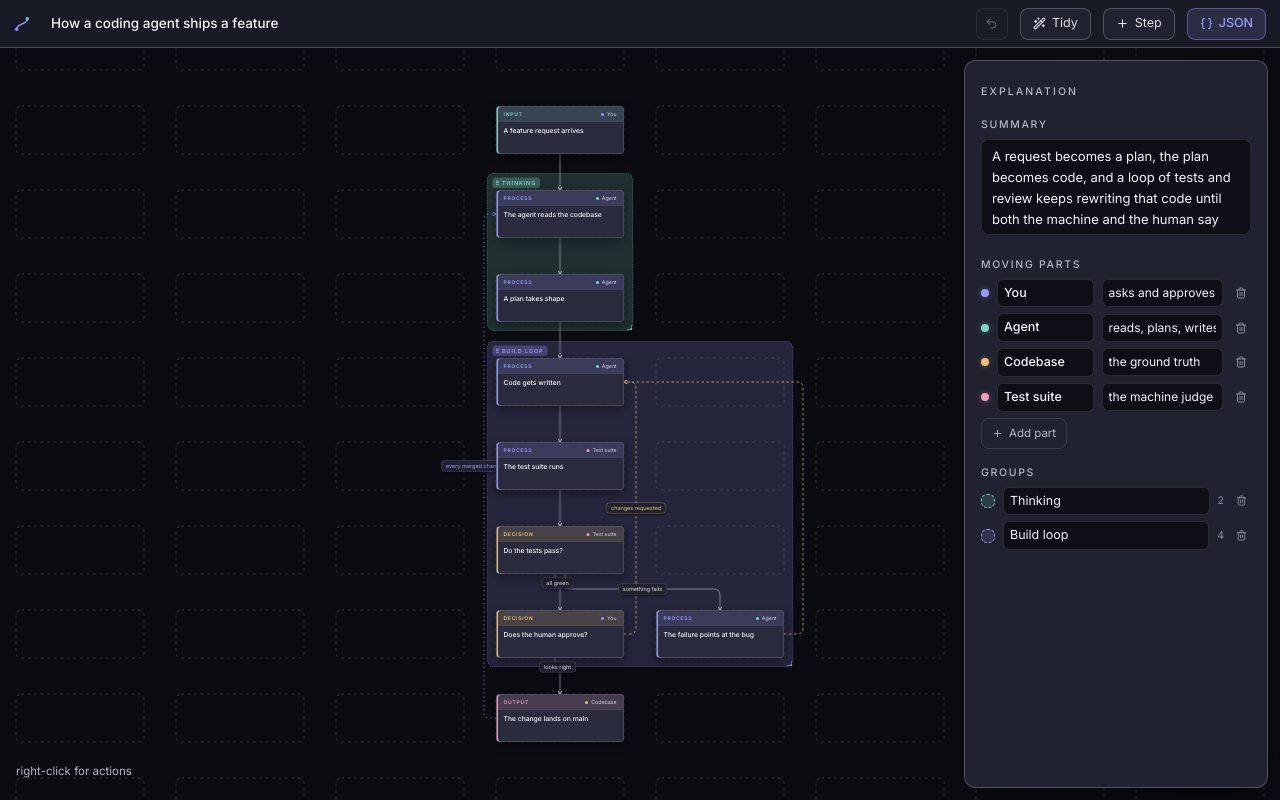
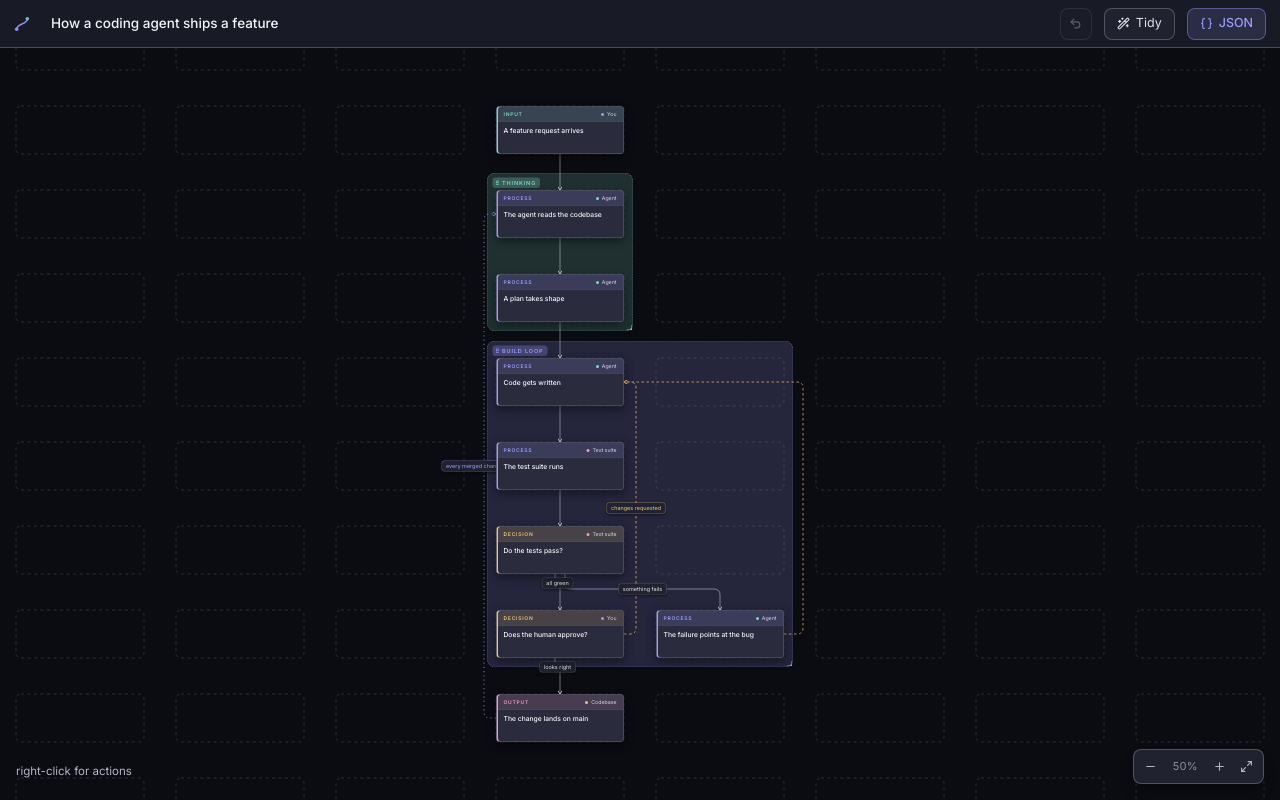
Before and after one commit to mtg1461/flow-visualizer, a Next.js app: page / in a window 1280 px wide. Built offline with nearby package versions, Linux system fonts and the light colour scheme.

Commit message:
Polish inspector

```diff
--- a/app/globals.css
+++ b/app/globals.css
@@ -41,6 +41,20 @@
   }
 }
 
+@keyframes rise-in {
+  from {
+    opacity: 0;
+    transform: translateY(6px);
+  }
+}
+
+@keyframes slide-in-right {
+  from {
+    opacity: 0;
+    transform: translateX(10px);
+  }
+}
+
 .anim-appear {
   animation: appear 0.9s ease-out both;
 }
@@ -49,9 +63,34 @@
   animation: pop 0.22s ease-out both;
 }
 
+.anim-toolbar {
+  animation: rise-in 0.22s ease-out both;
+}
+
+.anim-canvas {
+  animation: appear 0.28s ease-out both;
+}
+
+.anim-inspector {
+  animation: slide-in-right 0.24s ease-out both;
+}
+
+.anim-panel-change {
+  animation: rise-in 0.16s ease-out both;
+}
+
+.anim-drop {
+  animation: pop 0.14s ease-out both;
+}
+
 @media (prefers-reduced-motion: reduce) {
   .anim-appear,
-  .anim-pop {
+  .anim-pop,
+  .anim-toolbar,
+  .anim-canvas,
+  .anim-inspector,
+  .anim-panel-change,
+  .anim-drop {
     animation: none;
   }
 }
--- a/components/Canvas.tsx
+++ b/components/Canvas.tsx
@@ -759,7 +759,7 @@
       onPointerMove={onPointerMove}
       onPointerUp={onPointerUp}
       onContextMenu={onContextMenu}
-      className={`relative h-full w-full overflow-hidden ${
+      className={`anim-canvas relative h-full w-full overflow-hidden ${
         panRef.current?.moved ? "cursor-grabbing" : "cursor-grab"
       } ${connectFrom ? "cursor-crosshair" : ""}`}
       style={{ touchAction: "none" }}
@@ -796,7 +796,7 @@
               key={r.id}
               data-group-id={r.id}
               onPointerDown={startGroupDrag(r.id)}
-              className="absolute cursor-move rounded-2xl border-[1.5px] border-dashed transition-[box-shadow] duration-150"
+              className="absolute cursor-move rounded-2xl border-[1.5px] border-dashed transition-[left,top,width,height,border-color,background-color,box-shadow,transform] duration-200 ease-out hover:-translate-y-px"
               title="Drag to move group + tiles · Alt-drag to move the region only · right-click for actions"
               style={{
                 left: r.left,
@@ -845,7 +845,7 @@
         {drag && dragCell && (
           <div
             aria-hidden
-            className="absolute rounded-[10px] border-2 border-dashed border-accent/70 bg-accent/10"
+            className="anim-drop absolute rounded-[10px] border-2 border-dashed border-accent/70 bg-accent/10"
             style={{
               left: dragCell.col * CELL_W + GX,
               top: dragCell.row * CELL_H + GY,
@@ -952,7 +952,7 @@
                   strokeWidth={isSel ? 2.4 : 1.4}
                   strokeDasharray={style.dash}
                   markerEnd={`url(#${style.marker})`}
-                  className="pointer-events-none"
+                  className="pointer-events-none transition-[stroke,stroke-width,opacity,filter] duration-200 ease-out"
                   style={
                     isSel
                       ? { filter: "drop-shadow(0 0 4px rgba(255,255,255,0.45))" }
@@ -1002,7 +1002,7 @@
                   e.stopPropagation();
                   onSelect({ kind: "edge", ref: edge.ref });
                 }}
-                className={`absolute max-w-[170px] -translate-x-1/2 -translate-y-1/2 cursor-pointer truncate rounded-md border bg-raise px-2 py-0.5 text-[11px] leading-4 shadow-md shadow-black/40 ${tone} ${
+                className={`absolute max-w-[170px] -translate-x-1/2 -translate-y-1/2 cursor-pointer truncate rounded-md border bg-raise px-2 py-0.5 text-[11px] leading-4 shadow-md shadow-black/40 transition-[left,top,border-color,color,box-shadow,opacity] duration-200 ease-out ${tone} ${
                   isSel ? "ring-1 ring-accent/60" : ""
                 }`}
                 style={{
@@ -1062,13 +1062,13 @@
 
       {/* connect-mode hint */}
       {connectFrom && (
-        <div className="pointer-events-none absolute left-1/2 top-4 -translate-x-1/2 rounded-full border border-teal/40 bg-raise px-3.5 py-1.5 text-[12px] text-teal shadow-lg shadow-black/30">
+        <div className="anim-pop pointer-events-none absolute left-1/2 top-4 -translate-x-1/2 rounded-full border border-teal/40 bg-raise px-3.5 py-1.5 text-[12px] text-teal shadow-lg shadow-black/30">
           Click a tile to connect — Esc to cancel
         </div>
       )}
 
       {/* zoom controls */}
-      <div className="absolute bottom-4 right-4 flex items-center gap-0.5 rounded-lg border border-line-strong bg-raise p-1 shadow-lg shadow-black/30">
+      <div className="anim-pop absolute bottom-4 right-4 flex items-center gap-0.5 rounded-lg border border-line-strong bg-raise p-1 shadow-lg shadow-black/30">
         <button
           type="button"
           aria-label="Zoom out"
--- a/components/Editor.tsx
+++ b/components/Editor.tsx
@@ -771,8 +771,8 @@
 
   useEffect(() => {
     const onKey = (e: KeyboardEvent) => {
-      // undo/redo work everywhere, including inside inputs — all input
-      // values are doc state, so this is the only undo that makes sense
+      // undo/redo work everywhere, including form fields — their values
+      // are doc state, so this is the only undo that makes sense
       if ((e.ctrlKey || e.metaKey) && e.key.toLowerCase() === "z") {
         e.preventDefault();
         if (e.shiftKey) redo();
@@ -820,7 +820,6 @@
         onUndo={undo}
         onTidy={tidy}
         onTitle={(title) => commit({ ...doc, title }, "doc:title")}
-        onAddStep={() => addStep()}
         onOpenJson={() => setJsonOpen(true)}
         onReset={reset}
       />
--- a/components/Inspector.tsx
+++ b/components/Inspector.tsx
@@ -1,6 +1,13 @@
 "use client";
 
-import { CornerDownRight, Link2, Plus, RotateCcw, Trash2 } from "lucide-react";
+import {
+  ChevronDown,
+  CornerDownRight,
+  Link2,
+  Plus,
+  RotateCcw,
+  Trash2,
+} from "lucide-react";
 import type {
   Branch,
   EdgeLine,
@@ -42,19 +49,27 @@
 }
 
 const inputCls =
-  "w-full rounded-lg border border-line bg-well px-2.5 py-1.5 text-[13px] text-text placeholder:text-faint focus:border-accent/60 focus:outline-none";
+  "w-full rounded-lg border border-line-strong bg-well px-2.5 py-1.5 text-[13px] text-text shadow-inner shadow-black/25 transition-[border-color,background-color,box-shadow] duration-150 placeholder:text-faint hover:border-white/30 focus:border-accent/70 focus:bg-[#11131c] focus:outline-none focus:ring-2 focus:ring-accent/15";
+const selectCls = `${inputCls} cursor-pointer appearance-none pr-8`;
 const miniInputCls =
-  "rounded-md border border-line bg-well px-1.5 py-1 text-text placeholder:text-faint focus:border-accent/60 focus:outline-none";
+  "rounded-md border border-line-strong bg-well px-1.5 py-1 text-text shadow-inner shadow-black/20 transition-[border-color,background-color,box-shadow] duration-150 placeholder:text-faint hover:border-white/30 focus:border-accent/70 focus:bg-[#11131c] focus:outline-none focus:ring-2 focus:ring-accent/15";
 const labelCls =
-  "mb-1.5 mt-4 block text-[10.5px] font-medium uppercase tracking-[0.16em] text-mute";
+  "mb-1.5 mt-3.5 block text-[10.5px] font-medium uppercase tracking-[0.16em] text-mute";
 
 function truncate(s: string, n: number) {
   return s.length > n ? s.slice(0, n - 1).trimEnd() + "…" : s;
 }
 
 export function Inspector({ doc, selection, actions }: Props) {
+  const panelKey = selection
+    ? selection.kind === "edge"
+      ? `${selection.kind}:${JSON.stringify(selection.ref)}`
+      : `${selection.kind}:${selection.id}`
+    : "doc";
+
   return (
-    <aside className="absolute bottom-3 right-3 top-3 z-30 hidden w-[304px] flex-col overflow-y-auto rounded-xl border border-line-strong bg-raise p-4 shadow-2xl shadow-black/40 md:flex">
+    <aside className="anim-inspector absolute bottom-3 right-3 top-3 z-30 hidden w-[304px] flex-col overflow-y-auto rounded-xl border border-line-strong bg-raise p-4 shadow-2xl shadow-black/40 md:flex">
+      <div key={panelKey} className="anim-panel-change">
         {selection?.kind === "step" ? (
           <StepPanel
             doc={doc}
@@ -72,6 +87,7 @@
         ) : (
           <DocPanel doc={doc} actions={actions} />
         )}
+      </div>
     </aside>
   );
 }
@@ -119,28 +135,23 @@
       </label>
       <input
         id="insp-title"
-        className={inputCls}
+        className={`${inputCls} text-[13.5px] font-medium`}
         value={step.title}
         onChange={(e) => actions.updateStep(step.id, { title: e.target.value })}
       />
 
-      <label className={labelCls} htmlFor="insp-kind">
-        Kind
+      <label className={labelCls} htmlFor="insp-detail">
+        Detail
       </label>
-      <select
-        id="insp-kind"
-        className={`${inputCls} cursor-pointer appearance-none`}
-        value={step.kind ?? "process"}
+      <textarea
+        id="insp-detail"
+        className={`${inputCls} h-24 resize-none leading-relaxed`}
+        value={step.detail ?? ""}
+        placeholder="What happens here, and why it matters..."
         onChange={(e) =>
-          actions.updateStep(step.id, { kind: e.target.value as StepKind })
+          actions.updateStep(step.id, { detail: e.target.value || undefined })
         }
-      >
-        {Object.entries(KIND_META).map(([k, meta]) => (
-          <option key={k} value={k}>
-            {meta.label}
-          </option>
-        ))}
-      </select>
+      />
 
       <span className={labelCls}>Color</span>
       <div className="flex items-center gap-1.5">
@@ -171,30 +182,37 @@
         ))}
       </div>
 
-      <label className={labelCls} htmlFor="insp-group">
-        Group
+      <label className={labelCls} htmlFor="insp-kind">
+        Kind
       </label>
+      <div className="relative">
         <select
-        id="insp-group"
-        className={`${inputCls} cursor-pointer appearance-none`}
-        value={doc.groups?.find((g) => g.steps.includes(step.id))?.id ?? ""}
-        onChange={(e) => actions.assignGroup(step.id, e.target.value || null)}
+          id="insp-kind"
+          className={selectCls}
+          value={step.kind ?? "process"}
+          onChange={(e) =>
+            actions.updateStep(step.id, { kind: e.target.value as StepKind })
+          }
         >
-        <option value="">none</option>
-        {(doc.groups ?? []).map((g) => (
-          <option key={g.id} value={g.id}>
-            {g.label}
+          {Object.entries(KIND_META).map(([k, meta]) => (
+            <option key={k} value={k}>
+              {meta.label}
             </option>
           ))}
-        <option value="__new__">+ new group</option>
         </select>
+        <ChevronDown
+          size={14}
+          className="pointer-events-none absolute right-2.5 top-1/2 -translate-y-1/2 text-faint"
+        />
+      </div>
 
       <label className={labelCls} htmlFor="insp-part">
         Moving part
       </label>
+      <div className="relative">
         <select
           id="insp-part"
-        className={`${inputCls} cursor-pointer appearance-none`}
+          className={selectCls}
           value={step.part ?? ""}
           onChange={(e) =>
             actions.updateStep(step.id, { part: e.target.value || undefined })
@@ -207,72 +225,13 @@
             </option>
           ))}
         </select>
+        <ChevronDown
+          size={14}
+          className="pointer-events-none absolute right-2.5 top-1/2 -translate-y-1/2 text-faint"
+        />
+      </div>
 
-      <label className={labelCls} htmlFor="insp-detail">
-        Detail
-      </label>
-      <textarea
-        id="insp-detail"
-        className={`${inputCls} h-20 resize-none leading-relaxed`}
-        value={step.detail ?? ""}
-        placeholder="What happens here, and why it matters…"
-        onChange={(e) =>
-          actions.updateStep(step.id, { detail: e.target.value || undefined })
-        }
-      />
-
-      <label className={labelCls} htmlFor="insp-in">
-        Inputs <span className="normal-case tracking-normal">(comma-separated)</span>
-      </label>
-      <input
-        id="insp-in"
-        className={inputCls}
-        value={(step.inputs ?? []).join(", ")}
-        placeholder="question, context"
-        onChange={(e) => {
-          const arr = e.target.value
-            .split(",")
-            .map((s) => s.trim())
-            .filter(Boolean);
-          actions.updateStep(step.id, {
-            inputs: arr.length ? arr : undefined,
-          });
-        }}
-      />
-
-      <label className={labelCls} htmlFor="insp-out">
-        Outputs
-      </label>
-      <input
-        id="insp-out"
-        className={inputCls}
-        value={(step.outputs ?? []).join(", ")}
-        placeholder="draft answer"
-        onChange={(e) => {
-          const arr = e.target.value
-            .split(",")
-            .map((s) => s.trim())
-            .filter(Boolean);
-          actions.updateStep(step.id, {
-            outputs: arr.length ? arr : undefined,
-          });
-        }}
-      />
-
-      <label className={labelCls} htmlFor="insp-note">
-        Note
-      </label>
-      <input
-        id="insp-note"
-        className={inputCls}
-        value={step.note ?? ""}
-        placeholder="optional caveat"
-        onChange={(e) =>
-          actions.updateStep(step.id, { note: e.target.value || undefined })
-        }
-      />
-
-      <span className={labelCls}>Connections</span>
+      <span className={`${labelCls} border-t border-line pt-3`}>Connections</span>
       <div className="space-y-1.5">
         {step.then && (
           <div className="flex items-center gap-1.5 text-[11.5px]">
@@ -332,7 +291,7 @@
         <button
           type="button"
           onClick={() => actions.startConnect(step.id)}
-          className="mt-1 flex cursor-pointer items-center gap-1.5 rounded-lg border border-line px-2.5 py-1.5 text-[11.5px] text-mute transition-colors hover:border-teal/40 hover:text-teal"
+          className="mx-auto mt-3 flex cursor-pointer items-center justify-center gap-1.5 rounded-lg border border-teal/40 bg-teal/10 px-3.5 py-2 text-[12px] font-medium text-teal transition-[background-color,border-color,transform] duration-150 hover:-translate-y-px hover:border-teal/70 hover:bg-teal/15 active:translate-y-0"
         >
           <Link2 size={11} />
           Connect to a step…
--- a/components/NodeTile.tsx
+++ b/components/NodeTile.tsx
@@ -60,8 +60,10 @@
             : ", 0 6px 20px rgba(0,0,0,0.45)"
         }`,
       }}
-      className={`group absolute select-none rounded-lg border bg-tile transition-[border-color,box-shadow] duration-150 hover:border-line-strong ${
-        dragging ? "z-20" : ""
+      className={`group absolute select-none rounded-lg border bg-tile hover:border-line-strong ${
+        dragging
+          ? "z-20 scale-[1.015] transition-none"
+          : "transition-[left,top,border-color,box-shadow,transform,opacity] duration-200 ease-out hover:-translate-y-0.5"
       } ${connectTarget ? "cursor-crosshair" : "cursor-default"}`}
     >
       {/* tinted kind band */}
--- a/components/Toolbar.tsx
+++ b/components/Toolbar.tsx
@@ -1,6 +1,6 @@
 "use client";
 
-import { Braces, Plus, Sparkles, Undo2, Wand2 } from "lucide-react";
+import { Braces, Sparkles, Undo2, Wand2 } from "lucide-react";
 
 interface Props {
   title: string;
@@ -9,7 +9,6 @@
   onUndo: () => void;
   onTidy: () => void;
   onTitle: (title: string) => void;
-  onAddStep: () => void;
   onOpenJson: () => void;
   onReset: () => void;
 }
@@ -21,12 +20,11 @@
   onUndo,
   onTidy,
   onTitle,
-  onAddStep,
   onOpenJson,
   onReset,
 }: Props) {
   return (
-    <header className="z-40 flex h-12 shrink-0 items-center gap-3 border-b border-line-strong bg-surface px-3.5">
+    <header className="anim-toolbar z-40 flex h-12 shrink-0 items-center gap-3 border-b border-line-strong bg-surface px-3.5">
       <svg width="16" height="16" viewBox="0 0 18 18" fill="none" aria-hidden>
         <path
           d="M3 15 C 3 8, 15 10, 15 3"
@@ -69,23 +67,15 @@
         type="button"
         title="Re-run the automatic layout"
         onClick={onTidy}
-        className="flex h-8 cursor-pointer items-center gap-1.5 rounded-lg border border-line-strong bg-raise px-3 text-[12.5px] text-text/90 transition-colors hover:bg-tile"
+        className="flex h-8 cursor-pointer items-center gap-1.5 rounded-lg border border-line-strong bg-raise px-3 text-[12.5px] text-text/90 transition-[background-color,transform] duration-150 hover:-translate-y-px hover:bg-tile active:translate-y-0"
       >
         <Wand2 size={13} />
         Tidy
       </button>
       <button
         type="button"
-        onClick={onAddStep}
-        className="flex h-8 cursor-pointer items-center gap-1.5 rounded-lg border border-line-strong bg-raise px-3 text-[12.5px] text-text/90 transition-colors hover:bg-tile"
-      >
-        <Plus size={13} />
-        Step
-      </button>
-      <button
-        type="button"
         onClick={onOpenJson}
-        className="flex h-8 cursor-pointer items-center gap-1.5 rounded-lg border border-accent/40 bg-accent/15 px-3 text-[12.5px] font-medium text-accent transition-colors hover:bg-accent/25"
+        className="flex h-8 cursor-pointer items-center gap-1.5 rounded-lg border border-accent/40 bg-accent/15 px-3 text-[12.5px] font-medium text-accent transition-[background-color,transform] duration-150 hover:-translate-y-px hover:bg-accent/25 active:translate-y-0"
       >
         <Braces size={13} />
         JSON
--- a/lib/prompt.ts
+++ b/lib/prompt.ts
@@ -16,15 +16,12 @@
     detail?: string;        // 1–2 sentences: what happens and WHY it matters
     kind?: "input" | "process" | "decision" | "output" | "wait";
     part?: string;          // id of the part performing this step
-    inputs?: string[];      // what flows in (1–3 short labels)
-    outputs?: string[];     // what flows out (1–3 short labels)
     branches?: {            // decision steps only: where each condition leads
       when: string;         // plain-language condition, e.g. "cache hit"
       to: string;           // target step id (earlier id = a retry/loop)
     }[];
     then?: string;          // next step id when flow does NOT continue to the
                             // following step (earlier id = feedback loop)
-    note?: string;          // optional caveat or aside
     grid?: { col: number; row: number }; // canvas position — OMIT this;
                             // the tool manages it
   }[];
--- a/lib/types.ts
+++ b/lib/types.ts
@@ -31,10 +31,6 @@
   kind?: StepKind;
   /** Part id of the moving part performing this step. */
   part?: string;
-  /** What flows into this step. */
-  inputs?: string[];
-  /** What flows out of this step. */
-  outputs?: string[];
   /** Decision steps: where each condition leads. */
   branches?: Branch[];
   /** Explicit next step when flow does not continue to the following step. */
@@ -45,8 +41,6 @@
   thenColor?: string;
   /** Custom line style for the outgoing flow edge. Tool-managed. */
   thenLine?: EdgeLine;
-  /** Optional caveat or aside. */
-  note?: string;
   /** Tile position on the canvas. Managed by the tool — agents omit it. */
   grid?: { col: number; row: number };
   /** Custom accent color (hex). Overrides the kind color. */
```
Also changed, not shown: examples/thermostat.json (+2 -6 lines), lib/parse.ts (+0 -9 lines), lib/sample.ts (+0 -7 lines). Lines whose indentation alone changed are shown as unchanged.
